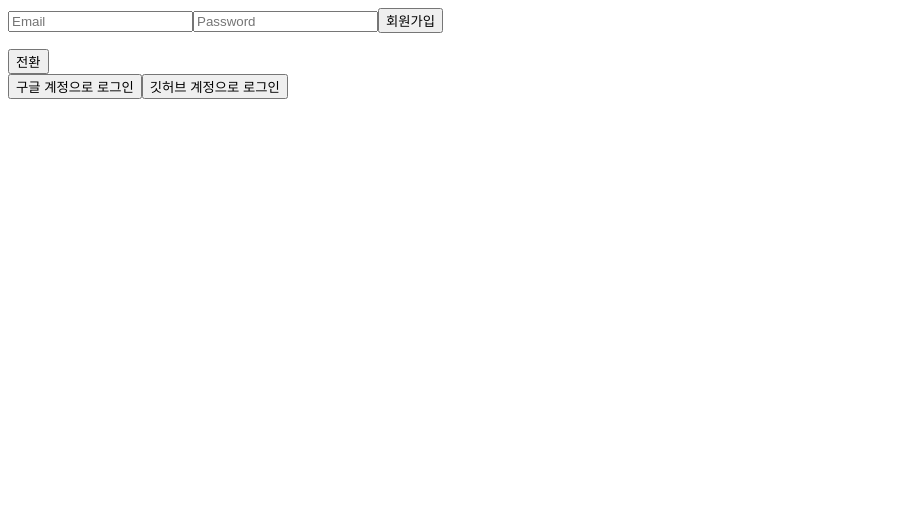
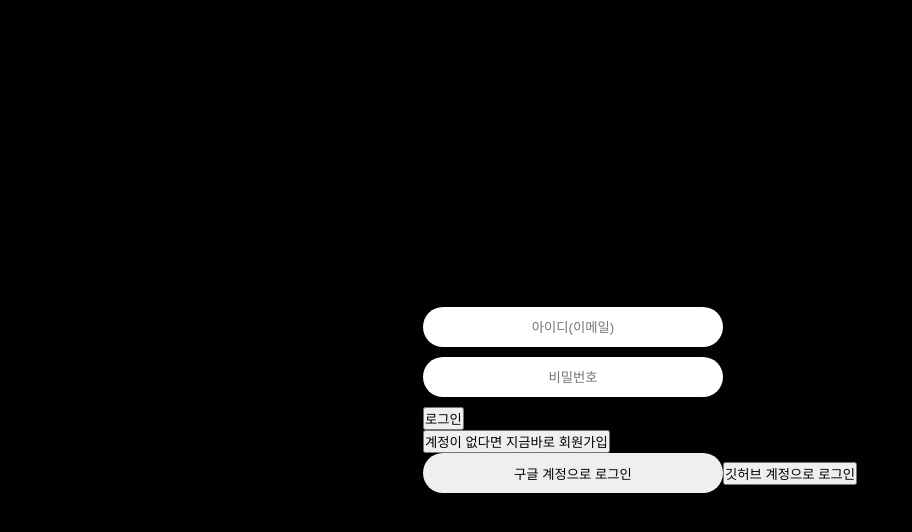
Before and after one commit to MakeWayForMe/yawitter, a React (Create React App) app: page / in a window 1280 px wide. Shown: the top 532 px of the page, without its empty margins (0-912 px from the left). Built offline with nearby package versions, Linux system fonts and the light colour scheme; no server answers.

Commit message:
거의 완성

```diff
--- a/package.json
+++ b/package.json
@@ -6,7 +6,7 @@
     "@testing-library/jest-dom": "^5.16.4",
     "@testing-library/react": "^13.1.1",
     "@testing-library/user-event": "^13.5.0",
-    "firebase": "^9.6.11",
+    "firebase": "^9.7.0",
     "react": "^18.0.0",
     "react-dom": "^18.0.0",
     "react-router-dom": "^6.3.0",
--- a/src/components/App.js
+++ b/src/components/App.js
@@ -2,10 +2,12 @@ import { useEffect, useState } from "react";
 import AppRouter from "components/Router";
 import {authService} from "mybase";
 import { onAuthStateChanged } from "firebase/auth";
+import "css/main.css";
 
 function App() {
     const [init, setInit] = useState(false);
     const [userObj, setUserObj] = useState(null);
+    const [newDisplayName, setNewDisplayName] = useState("");
     useEffect(() => {
         onAuthStateChanged(authService, (user) => {
         if(user) {
@@ -17,8 +19,7 @@ function App() {
         })
     },[])
     const refreshUser = () => {
-        const user = authService.currentUser;
-        setUserObj({...user});
+        setNewDisplayName(userObj.displayName);
     }
     return (
         <>
--- /dev/null
+++ b/src/components/AuthForm.js
@@ -0,0 +1,45 @@
+import { createUserWithEmailAndPassword, signInWithEmailAndPassword } from "firebase/auth";
+import { authService } from "mybase";
+import React, { useState } from "react";
+import inputStyle from "css/main.module.css";
+
+const AuthForm = () => {
+    const [email, setEmail] = useState("");
+    const [password, setPassword] = useState("");
+    const [newAccount, setNewAccount] = useState(false);
+    const [error, setError] = useState("");
+    const onChange = (event) => {
+        const {name, value} = event.target;
+        if(name === "email") {
+            setEmail(value);
+        } else if (name === "password") {
+            setPassword(value);
+        }
+    };
+    const onSubmit = async(event) => {
+        event.preventDefault();
+        try {
+            let data;
+            if(newAccount) {
+                data = await createUserWithEmailAndPassword(authService, email, password);
+            } else {
+                data = await signInWithEmailAndPassword(authService, email, password);
+            }
+            console.log(data);
+        } catch(error) {
+            setError(error.message);
+        }
+    };
+    const toggleAccount = () => setNewAccount((prev) => !prev);
+    return (
+        <form onSubmit={onSubmit}>
+            <input className={inputStyle.authInput} name="email" type="email" placeholder="아이디(이메일)" required value={email} onChange={onChange} />
+            <input className={inputStyle.authInput} name="password" type="password" placeholder="비밀번호" required value={password} onChange={onChange} />
+            <input type="submit" value={newAccount ? "회원가입" : "로그인"} />
+            <p>{error}</p>
+            <button type="button" onClick={toggleAccount}>{newAccount ? "이미 계정이 있으신가요?" : "계정이 없다면 지금바로 회원가입"}</button>
+        </form>
+    );
+};
+
+export default AuthForm;
--- a/src/components/Yaweet.js
+++ b/src/components/Yaweet.js
@@ -11,7 +11,9 @@ const Yaweet = ({yaweetObj, isOwner, fileUrl}) => {
         const ok = window.confirm("삭제함?");
         if(ok) {
             await deleteDoc(yaweetTextRef);
-            await deleteObject(ref(storageService, yaweetObj.fileUrl));
+            if(fileUrl){
+                await deleteObject(ref(storageService, fileUrl));
+            }
         }
     };
     const toggleEdit = () => setEditing((prev) => !prev);
--- /dev/null
+++ b/src/components/YaweetFactory.js
@@ -0,0 +1,60 @@
+import { addDoc, collection, serverTimestamp } from "firebase/firestore";
+import { getDownloadURL, ref, uploadString } from "firebase/storage";
+import { dbService, storageService } from "mybase";
+import React, { useRef, useState } from "react";
+import { v4 } from "uuid";
+
+const YaweetFactory = ({userObj}) => {
+    const [yaweet, setYaweet] = useState("");
+    const [file, setFile] = useState("");
+    const onSubmit = async(event) => {
+        event.preventDefault();
+        let fileUrl = "";
+        if(file !== ""){
+            const fileRef = ref(storageService, `${userObj.uid}/${v4()}`);
+            const response = await uploadString(fileRef, file, "data_url");
+            fileUrl = await getDownloadURL(response.ref);
+        }
+        const yaweetObj = {
+            text: yaweet,
+            createdAt: serverTimestamp(),
+            creatorId: userObj.uid,
+            fileUrl
+        };
+        await addDoc(collection(dbService, "yaweets"), yaweetObj);
+        setYaweet("");
+        setFile("");
+        fileInput.current.value = "";
+    };
+    const onChange = (event) => {
+        const { value } = event.target;
+        setYaweet(value);
+    };
+    const onFileChange = (event) => {
+        const theFile = event.target.files[0];
+        const reader = new FileReader();
+        reader.onloadend = (finishedEvent) => {
+            setFile(finishedEvent.target.result);
+        };
+        reader.readAsDataURL(theFile);
+    };
+    const fileInput = useRef();
+    const fileClear = () => {
+        setFile("");
+        fileInput.current.value = "";
+    };
+
+    return (
+        <form onSubmit={onSubmit}>
+            <input type="text" placeholder="한줄 써주십쇼" maxLength="120" value={yaweet} onChange={onChange} />
+            <input type="file" accept="image/*" onChange={onFileChange} ref={fileInput} />
+            <input type="submit" value="Yaweet" />
+            {file && <div>
+                <img src={file} alt="" width="250px" />
+                <button type="button" onClick={fileClear}>취소</button>
+                </div>}
+        </form>
+    );
+};
+
+export default YaweetFactory;
--- /dev/null
+++ b/src/css/main.css
@@ -0,0 +1,17 @@
+* {
+    margin: 0;
+    padding: 0;
+    box-sizing: border-box;
+}
+
+body {
+    background-color: #010101;
+    height: 100vh;
+}
+
+#root {
+    display: flex;
+    justify-content: center;
+    align-items: center;
+    height: 100%;
+}
--- /dev/null
+++ b/src/css/main.module.css
@@ -0,0 +1,16 @@
+.authInput {
+    width: 300px;
+    height: 40px;
+    border-radius: 40px;
+    border: none;
+    text-align: center;
+    display: block;
+    margin-bottom: 10px;
+}
+
+.loginBtn {
+    width: 300px;
+    height: 40px;
+    border-radius: 40px;
+    border: none;
+}
--- a/src/routes/Auth.js
+++ b/src/routes/Auth.js
@@ -1,36 +1,10 @@
-import { async } from "@firebase/util";
 import { authService } from "mybase";
-import React, { useState } from "react";
-import { createUserWithEmailAndPassword, signInWithEmailAndPassword, signInWithPopup, GithubAuthProvider, GoogleAuthProvider } from "firebase/auth"
+import React from "react";
+import { signInWithPopup, GithubAuthProvider, GoogleAuthProvider } from "firebase/auth"
+import AuthForm from "components/AuthForm";
+import loginStyle from "css/main.module.css";
 
 const Auth = () => {
-    const [email, setEmail] = useState("");
-    const [password, setPassword] = useState("");
-    const [newAccount, setNewAccount] = useState(true);
-    const [error, setError] = useState("");
-    const onChange = (event) => {
-        const {name, value} = event.target;
-        if(name === "email") {
-            setEmail(value);
-        } else if (name === "password") {
-            setPassword(value);
-        }
-    };
-    const onSubmit = async(event) => {
-        event.preventDefault();
-        try {
-            let data;
-            if(newAccount) {
-                data = await createUserWithEmailAndPassword(authService, email, password);
-            } else {
-                data = await signInWithEmailAndPassword(authService, email, password);
-            }
-            console.log(data);
-        } catch(error) {
-            setError(error.message);
-        }
-    };
-    const toggleAccount = () => setNewAccount((prev) => !prev);
     const onSocialClick = async(event) => {
         const {name} = event.target;
         let provider;
@@ -44,15 +18,9 @@ const Auth = () => {
 
     return (
         <div>
-            <form onSubmit={onSubmit}>
-                <input name="email" type="email" placeholder="Email" required value={email} onChange={onChange} />
-                <input name="password" type="password" placeholder="Password" required value={password} onChange={onChange} />
-                <input type="submit" value={newAccount ? "회원가입" : "로그인"} />
-                <p>{error}</p>
-                <button type="button" onClick={toggleAccount}>전환</button>
-            </form>
+            <AuthForm />
             <div>
-                <button type="button" name="google" onClick={onSocialClick}>구글 계정으로 로그인</button>
+                <button className={loginStyle.loginBtn} type="button" name="google" onClick={onSocialClick}>구글 계정으로 로그인</button>
                 <button type="button" name="github" onClick={onSocialClick}>깃허브 계정으로 로그인</button>
             </div>
         </div>
--- a/src/routes/Home.js
+++ b/src/routes/Home.js
@@ -1,14 +1,11 @@
 import Yaweet from "components/Yaweet";
-import { addDoc, collection, onSnapshot, orderBy, query, serverTimestamp } from "firebase/firestore";
-import { getDownloadURL, ref, uploadString } from "firebase/storage";
-import { dbService, storageService } from "mybase";
-import React, { useEffect, useRef, useState } from "react";
-import { v4 } from "uuid";
+import YaweetFactory from "components/YaweetFactory";
+import { collection, onSnapshot, orderBy, query } from "firebase/firestore";
+import { dbService } from "mybase";
+import React, { useEffect, useState } from "react";
 
 const Home = ({ userObj }) => {
-    const [yaweet, setYaweet] = useState("");
     const [yaweets, setYaweets] = useState([]);
-    const [file, setFile] = useState("");
     useEffect(() => {
         const q = query(
             collection(dbService, "yaweets"),
@@ -22,53 +19,9 @@ const Home = ({ userObj }) => {
             setYaweets(yaweetArr);
         });
     },[])
-    const onSubmit = async(event) => {
-        event.preventDefault();
-        let fileUrl;
-        if(file !== ""){
-            const fileRef = ref(storageService, `${userObj.uid}/${v4()}`);
-            const response = await uploadString(fileRef, file, "data_url");
-            fileUrl = await getDownloadURL(response.ref);
-        }
-        const yaweetObj = {
-            text: yaweet,
-            createdAt: serverTimestamp(),
-            creatorId: userObj.uid,
-            fileUrl
-        };
-        await addDoc(collection(dbService, "yaweets"), yaweetObj);
-        setYaweet("");
-        setFile("");
-    };
-    const onChange = (event) => {
-        const { value } = event.target;
-        setYaweet(value);
-    };
-    const onFileChange = (event) => {
-        const theFile = event.target.files[0];
-        const reader = new FileReader();
-        reader.onloadend = (finishedEvent) => {
-            setFile(finishedEvent.target.result);
-        };
-        reader.readAsDataURL(theFile);
-
-    };
-    const fileInput = useRef();
-    const fileClear = () => {
-        setFile("");
-        fileInput.current.value = "";
-    };
     return (
         <div>
-            <form onSubmit={onSubmit}>
-                <input type="text" placeholder="한줄 써주십쇼" maxLength="120" value={yaweet} onChange={onChange} />
-                <input type="file" accept="image/*" onChange={onFileChange} ref={fileInput} />
-                <input type="submit" value="Yaweet" />
-                {file && <div>
-                    <img src={file} alt="" width="250px" />
-                    <button type="button" onClick={fileClear}>취소</button>
-                    </div>}
-            </form>
+            <YaweetFactory userObj={userObj} />
             <div>
                 {yaweets.map((yaweet) => (
                     <Yaweet key={yaweet.id} yaweetObj={yaweet} fileUrl={yaweet.fileUrl} isOwner={yaweet.creatorId === userObj.uid} />
--- a/src/routes/Profile.js
+++ b/src/routes/Profile.js
@@ -1,4 +1,3 @@
-import { async } from "@firebase/util";
 import { signOut, updateProfile } from "firebase/auth";
 import { collection, getDocs, orderBy, query, where } from "firebase/firestore";
 import { authService, dbService } from "mybase";
```
Also changed, not shown: 1 other file (tests, documents, lock files or other folders).
